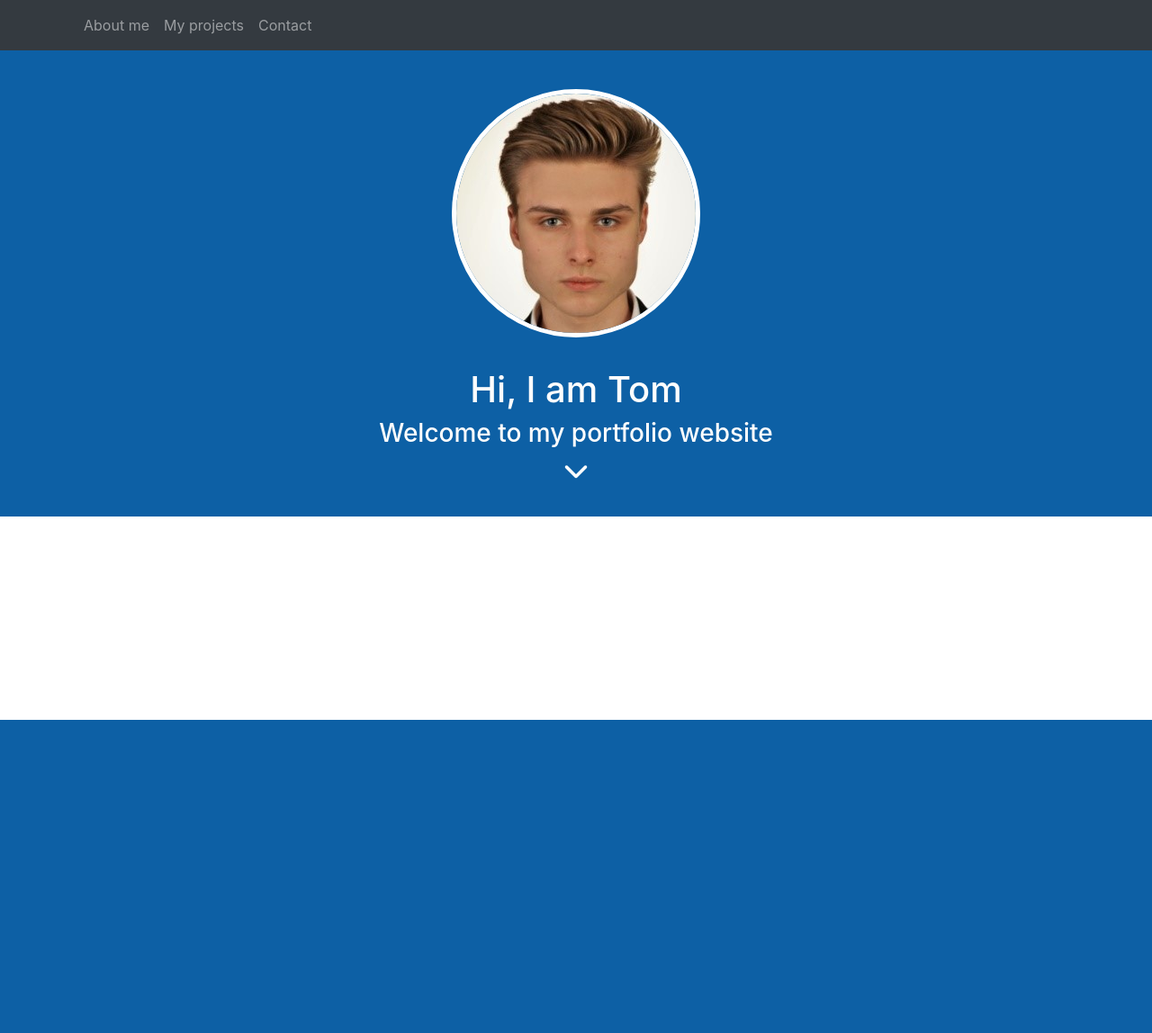
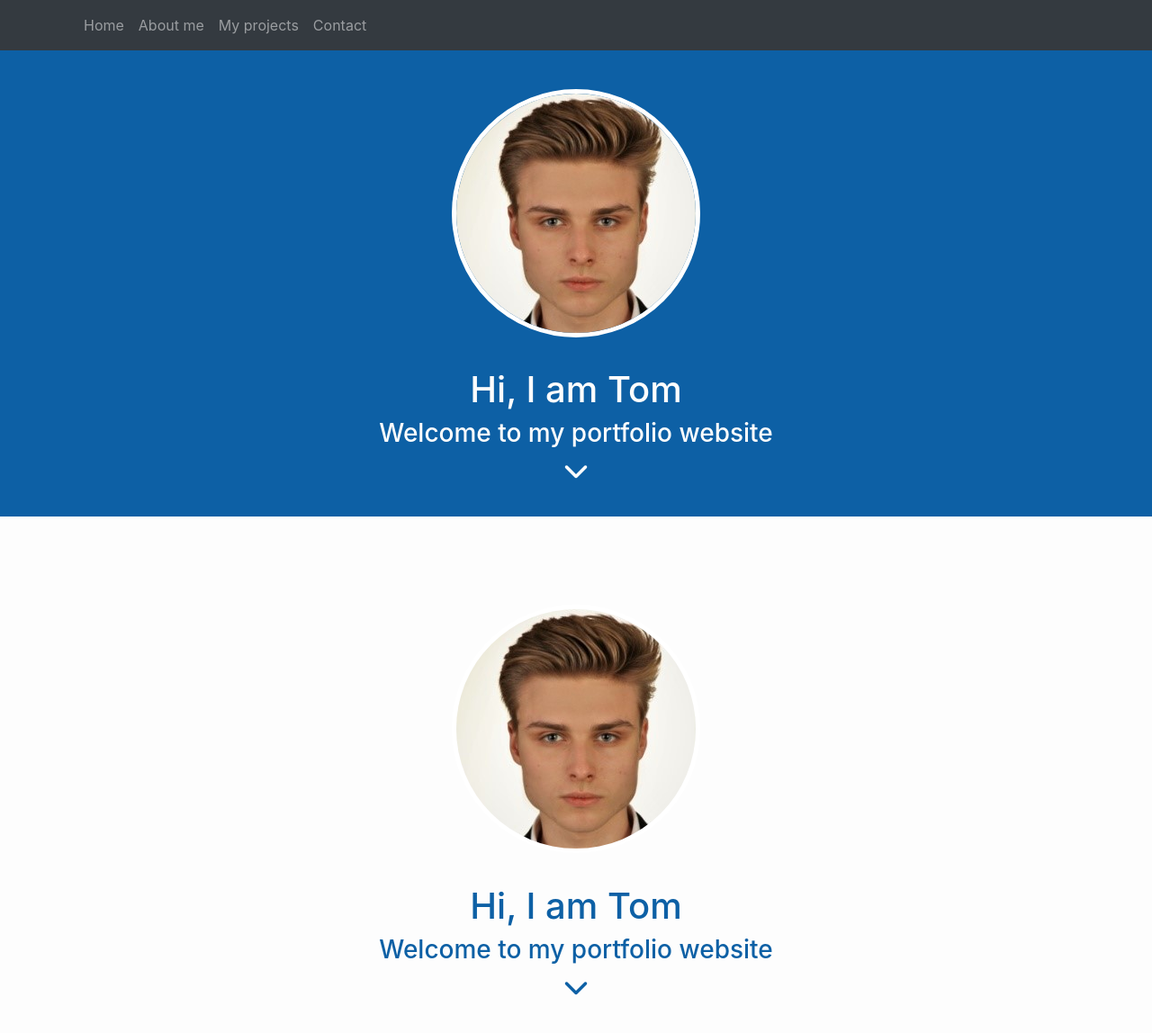
Before and after one commit to TKlochowicz/Portfolio-website, a Flask app: page / in a window 1280 px wide. Shown: the whole page at 90% size. Before the commit the page ends 800 px from the top, so only its background shows below. Run offline with Flask 2, Linux system fonts and the light colour scheme; some libraries are stand-ins or nearby versions.

Commit message:
minor navbar fix

```diff
--- a/templates/index.html
+++ b/templates/index.html
@@ -23,6 +23,9 @@
       </button>
       <div class="collapse navbar-collapse" id="navbarResponsive">
         <ul class="navbar-nav mr-auto">
+            <li class="nav-item">
+                <a class="nav-link" href=""> Home</a>
+              </li>
           <li class="nav-item">
             <a class="nav-link" href="">About me</a>
           </li>
@@ -36,7 +39,16 @@
       </div>
     </div>
   </nav>
+  <!-- Welcome page -->
   <div class="row colored"> <div class="col">
+        <img src="static/face.jpg" class="face-photo">
+        <h1 class="title-text">Hi, I am Tom</h1>
+        <h3 class="subtitle-text">Welcome to my portfolio website</h3>
+        <h3><i class="fa-solid fa-chevron-down"></i></h3>
+    </div></div>
+
+<!-- About me -->
+    <div class="row white"> <div class="col">
         <img src="static/face.jpg" class="face-photo">
         <h1 class="title-text">Hi, I am Tom</h1>
         <h3 class="subtitle-text">Welcome to my portfolio website</h3>
```
